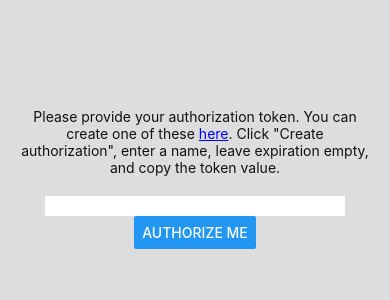
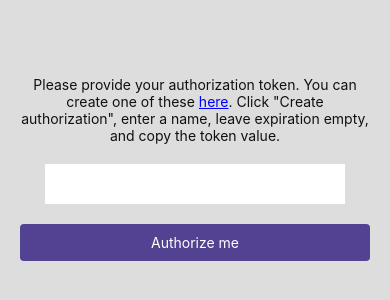
Before and after one commit to rsaris/heroku-dyno-manager, a React Native app: screen / in a window 390 px wide. Shown: the part 244-544 px from the top of the page. Built offline with nearby package versions, Linux system fonts and the light colour scheme; no server answers.

Commit message:
Update styles and fix some scripts and other stuff.

```diff
--- a/App.js
+++ b/App.js
@@ -3,6 +3,8 @@ import React, {
   useEffect,
   useState,
  } from 'react';
+
+ import { Alert } from 'react-native';
 
 import { AuthorizeView } from './src/AuthorizeView';
 import { DynoManagerView } from './src/DynoManagerView';
@@ -64,6 +66,8 @@ const App = () => {
     );
     if (response === UNAUTHORIZED_RESPONSE) {
       resetAuthToken();
+    } else {
+      Alert.alert(`Dyno ${dynoName} restarted`);
     }
   }, [authToken, resetAuthToken]);
 
--- a/src/AuthorizeView/index.js
+++ b/src/AuthorizeView/index.js
@@ -1,12 +1,13 @@
-import React, { useEffect, useState } from 'react';
+import React, { useState } from 'react';
 import {
-  Button,
   Linking,
   Text,
   TextInput,
   View,
 } from 'react-native';
 import propTypes from 'prop-types';
+
+import { Button } from '../Button';
 
 import { styles } from '../styles';
 
@@ -37,7 +38,9 @@ const AuthorizeView = ({ onAuthorize }) => {
         and copy the token value.
       </Text>
       <TextInput disabled={loading} style={styles.textInput} value={authToken} onChangeText={setAuthToken} />
-      <Button disabled={loading} style={styles.button} title="Authorize me" onPress={handleButtonPress} />
+      <View style={styles.buttonContainer}>
+        <Button disabled={loading} title="Authorize me" onPress={handleButtonPress} />
+      </View>
     </View>
   );
 };
--- /dev/null
+++ b/src/Button/index.js
@@ -0,0 +1,23 @@
+import React from 'react';
+import {
+  Text,
+  TouchableOpacity,
+} from 'react-native';
+import propTypes from 'prop-types';
+
+import { styles } from '../styles';
+
+const Button = ({ title, ...props }) => (
+  <TouchableOpacity
+    style={styles.button}
+    {...props}
+  >
+    <Text style={styles.buttonText}>{title}</Text>
+  </TouchableOpacity>
+);
+
+Button.propTypes = {
+  title: propTypes.string.isRequired,
+};
+
+export { Button };
--- a/src/DynoManagerView/index.js
+++ b/src/DynoManagerView/index.js
@@ -1,24 +1,28 @@
 import React from 'react';
 import {
-  Button,
   ScrollView,
   View,
 } from 'react-native';
 import propTypes from 'prop-types';
 
-function DynoManagerView({ webDynos, onRestartPress }) {
-  return (
-    <ScrollView style={{ paddingTop: 30, paddingBottom: 30 }}>
+import { Button } from '../Button';
+
+import { styles } from '../styles';
+
+const  DynoManagerView = ({ webDynos, onRestartPress }) => (
+  <ScrollView contentContainerStyle={styles.container}>
     {
       webDynos.sort((dynoA, dynoB) => { return dynoA.name > dynoB.name; }).map(dyno => (
-          <View key={dyno.name} style={{ marginBottom: 20, marginTop: 20 }}>
-            <Button title={`Restart ${dyno.name}`} onPress={() => onRestartPress(dyno.name)} />
+        <View key={dyno.name} style={styles.buttonContainer}>
+          <Button
+            title={`Restart ${dyno.name}`}
+            onPress={() => onRestartPress(dyno.name)}
+          />
         </View>
       ))
     }
   </ScrollView>
 );
-};
 
 DynoManagerView.propTypes = {
   webDynos: propTypes.array.isRequired,
--- a/src/DynoService/index.js
+++ b/src/DynoService/index.js
@@ -1,8 +1,8 @@
-import { UNAUTHORIZED_RESPONSE } from "../HerokuClient";
+import { UNAUTHORIZED_RESPONSE } from '../HerokuClient';
 
 export const getWebDynos = async (herokuClient, appIdOrName) => {
   const response = await herokuClient.callGet(`apps/${appIdOrName}/dynos`);
-  if (response === UNAUTHORIZED_RESPONSE) { return UNAUTHORIZED_RESPONSE; };
+  if (response === UNAUTHORIZED_RESPONSE) { return UNAUTHORIZED_RESPONSE; }
 
   if (response) {
     return response.filter(dyno => dyno.type === 'web');
--- a/src/styles.js
+++ b/src/styles.js
@@ -1,10 +1,34 @@
 import { StyleSheet } from 'react-native';
 
+const colors = {
+  buttonBackground: '#534292',
+  buttonText: '#FFFFFF',
+  inputBackground: '#FFFFFF',
+  linkText: '#0000FF',
+  text: '#111111',
+  viewBackground: '#DDDDDD',
+};
+
 export const styles = StyleSheet.create({
-  button: {},
+  button: {
+    alignItems: 'center',
+    backgroundColor: colors.buttonBackground,
+    borderRadius: 4,
+    padding: 10,
+    textAlign: 'center',
+    width: '100%',
+  },
+  buttonContainer: {
+    marginTop: 20,
+    marginBottom: 20,
+    width: '100%',
+  },
+  buttonText: {
+    color: colors.buttonText,
+  },
   container: {
     alignItems: 'center',
-    backgroundColor: '#DDDDDD',
+    backgroundColor: colors.viewBackground,
     flex: 1,
     flexDirection: 'column',
     height: '100%',
@@ -13,17 +37,17 @@ export const styles = StyleSheet.create({
     width: '100%',
   },
   link: {
-    color: '#0000FF',
+    color: colors.linkText,
     textDecorationLine: 'underline',
   },
   text: {
-    color: '#111111',
+    color: colors.text,
     textAlign: 'center',
   },
   textInput: {
-    backgroundColor: '#FFFFFF',
-    color: '#111111',
-    height: 20,
+    backgroundColor: colors.inputBackground,
+    color: colors.text,
+    height: 40,
     marginTop: 20,
     textAlign: 'center',
     width: 300,
```
Also changed, not shown: 1 other file (tests, documents, lock files or other folders). Lines whose indentation alone changed are shown as unchanged.
